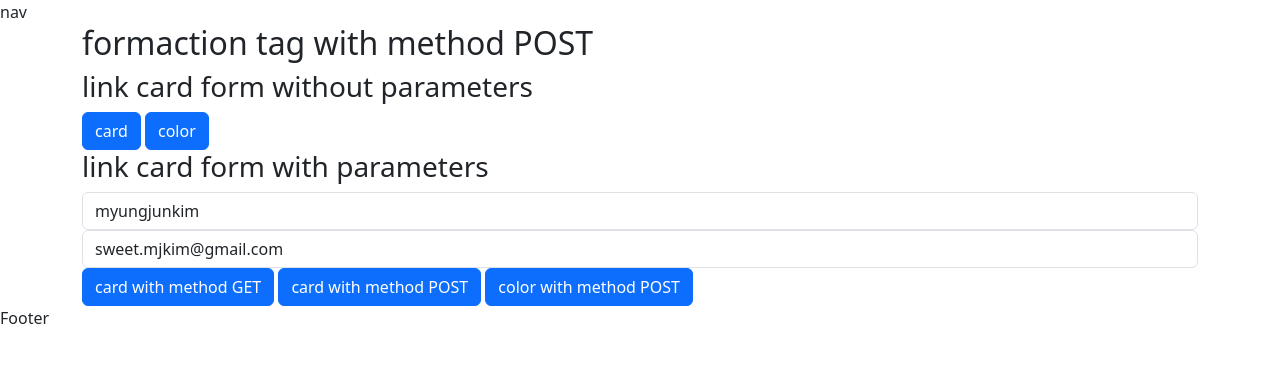
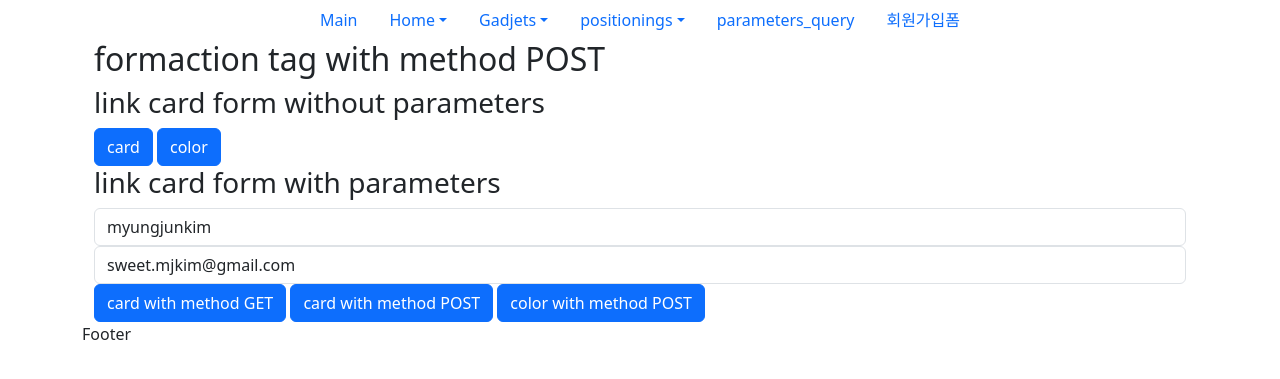
Before and after one commit to sweetmjkim/study_fastapis, a FastAPI app: page /homes/parameters_query in a window 1280 px wide. Shown: the top 379 px of the page. Run offline with FastAPI, Linux system fonts and the light colour scheme.

Commit message:
main 바로가기 추가

```diff
--- a/routes/homes.py
+++ b/routes/homes.py
@@ -13,6 +13,12 @@ templates = Jinja2Templates(directory="templates/")
 #     # return {"message": "home World!"}
 #     html = "<body> <h2>It's Home.</h2> </body>"
 #     return html
+
+@router.get("/main")
+async def root(request:Request):
+    return templates.TemplateResponse(name="main_template.html"
+                                      , context={"request":request})
+
 @router.get("/standards")
 async def root(request:Request):
     return templates.TemplateResponse(name="homes/standards.html"
--- a/templates/homes/parameters_query.html
+++ b/templates/homes/parameters_query.html
@@ -1,18 +1,10 @@
-<!DOCTYPE html>
-<html lang="en">
+{% extends "main_template.html" %}
 
-<head>
-    <meta charset="UTF-8">
-    <meta name="viewport" content="width=device-width, initial-scale=1.0">
-    <title>Parameters</title>
-    <!-- Latest compiled and minified CSS -->
-    <link href="https://cdn.jsdelivr.net/npm/bootstrap@5.3.2/dist/css/bootstrap.min.css" rel="stylesheet">
-    <!-- customer CSS commons.css -->
-    <link rel="stylesheet" href="../css/commons.css">
-</head>
+{% block head %}
+<title>Head</title>
+{% endblock %}
 
-<body>
-    <nav>nav</nav>
+{% block main_container %}
 <main class="container">
     <div>
         <h2>formaction tag with method POST</h2>
@@ -41,11 +33,9 @@
             </form>
         </div>
     </div>
+</main>
+{% endblock %}
 
-    </main>
+{% block footer %}
 <footer>Footer</footer>
-</body>
-<!-- Latest compiled JavaScript -->
-<script src="https://cdn.jsdelivr.net/npm/bootstrap@5.3.2/dist/js/bootstrap.bundle.min.js"></script>
-
-</html>
+{% endblock %}
--- a/templates/main_template.html
+++ b/templates/main_template.html
@@ -15,7 +15,7 @@
     <nav class="container">
         <ul class="nav justify-content-center">
             <li>
-                <a class="nav-link" href="#">Main</a>
+                <a class="nav-link" href="/">Main</a>
             </li>
             <li class="nav-item dropdown">
                 <a class="nav-link dropdown-toggle" href="#" data-bs-toggle="dropdown">Home</a>
```
Lines whose indentation alone changed are shown as unchanged.
